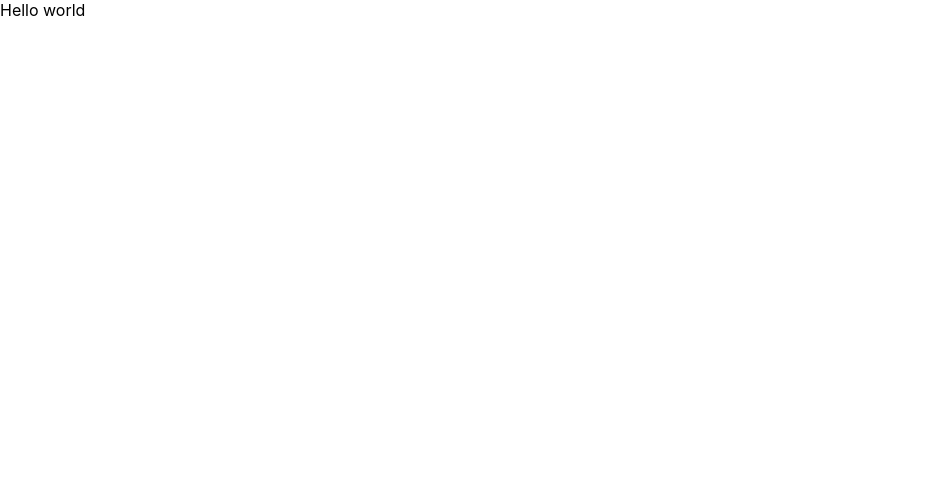
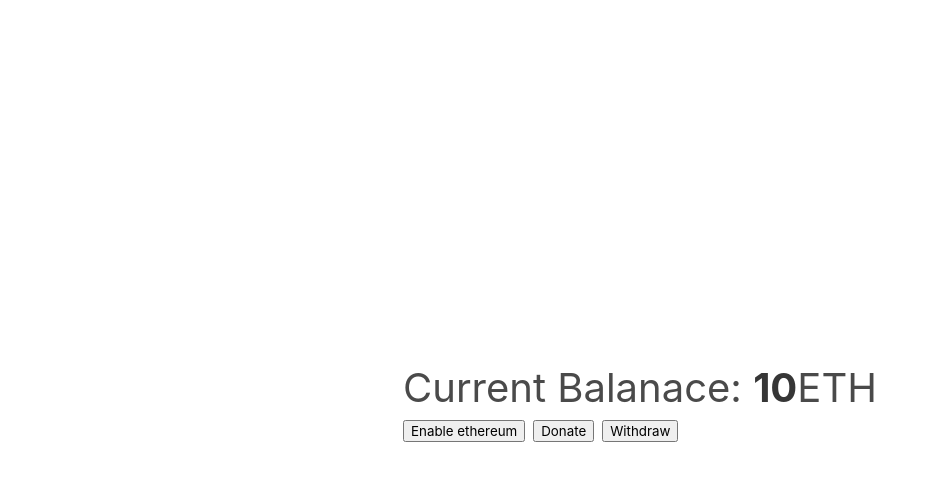
Before and after one commit to 0xluc/Solidity_Ethereum_in_React_Next_JS_The_Complete_Guide-Filip_Jerga-2021, a React (Create React App) app in the folder faucet/: page / in a window 1280 px wide. Shown: the top 480 px of the page, without its empty margins (0-936 px from the left). Built offline with nearby package versions, Linux system fonts and the light colour scheme.

Commit message:
ui creation and metamask integration

```diff
--- a/faucet/package.json
+++ b/faucet/package.json
@@ -7,6 +7,9 @@
     "@testing-library/react": "^13.4.0",
     "@testing-library/user-event": "^13.5.0",
     "@truffle/hdwallet-provider": "^2.1.7",
+    "@trufflesuite/web3-provider-engine": "^15.0.14",
+    "bulma": "^0.9.4",
+    "ethers": "^6.0.8",
     "react": "^18.2.0",
     "react-dom": "^18.2.0",
     "react-scripts": "5.0.1",
--- a/faucet/src/App.css
+++ b/faucet/src/App.css
@@ -1,38 +1,6 @@
-.App {
-  text-align: center;
+.faucet-wrapper{
+  height: 100%;
+  display: flex;
+  justify-content: center;
+  align-items: center;
 }
-
-.App-logo {
-  height: 40vmin;
-  pointer-events: none;
-}
-
-@media (prefers-reduced-motion: no-preference) {
-  .App-logo {
-    animation: App-logo-spin infinite 20s linear;
-  }
-}
-
-.App-header {
-  background-color: #282c34;
-  min-height: 100vh;
-  display: flex;
-  flex-direction: column;
-  align-items: center;
-  justify-content: center;
-  font-size: calc(10px + 2vmin);
-  color: white;
-}
-
-.App-link {
-  color: #61dafb;
-}
-
-@keyframes App-logo-spin {
-  from {
-    transform: rotate(0deg);
-  }
-  to {
-    transform: rotate(360deg);
-  }
-}
--- a/faucet/src/App.js
+++ b/faucet/src/App.js
@@ -1,7 +1,30 @@
+import { useEffect } from "react";
+import "./App.css"
+
 function App() {
+
+  useEffect(() => {
+    const loadProvider = async () => {
+
+    }
+    loadProvider()
+  },[])
+
   return (
-    <div className="App">
-     Hello world
+    <div className="faucet-wrapper">
+      <div className="faucet">
+        <div className="balance-view is-size-2">
+          Current Balanace: <strong>10</strong>ETH
+        </div>
+        <button className="btn mr-2" onClick={async () => {
+          const accounts = await window.ethereum.request({method:"eth_requestAccounts"})
+          console.log(accounts)
+        } }>
+          Enable ethereum
+        </button>
+        <button className="btn mr-2">Donate</button>
+        <button className="btn">Withdraw</button>
+      </div>
     </div>
   );
 }
--- a/faucet/src/index.css
+++ b/faucet/src/index.css
@@ -1,4 +1,9 @@
+html{
+  height: 100%;
+}
+
 body {
+  height: 100%;
   margin: 0;
   font-family: -apple-system, BlinkMacSystemFont, 'Segoe UI', 'Roboto', 'Oxygen',
     'Ubuntu', 'Cantarell', 'Fira Sans', 'Droid Sans', 'Helvetica Neue',
@@ -7,6 +12,10 @@ body {
   -moz-osx-font-smoothing: grayscale;
 }
 
+#root {
+  height: 100%;
+}
+
 code {
   font-family: source-code-pro, Menlo, Monaco, Consolas, 'Courier New',
     monospace;
--- a/faucet/src/index.js
+++ b/faucet/src/index.js
@@ -3,6 +3,7 @@ import ReactDOM from 'react-dom/client';
 import './index.css';
 import App from './App';
 import reportWebVitals from './reportWebVitals';
+import "bulma/css/bulma.min.css"
 
 const root = ReactDOM.createRoot(document.getElementById('root'));
 root.render(
```
Also changed, not shown: 1 other file (tests, documents, lock files or other folders).
